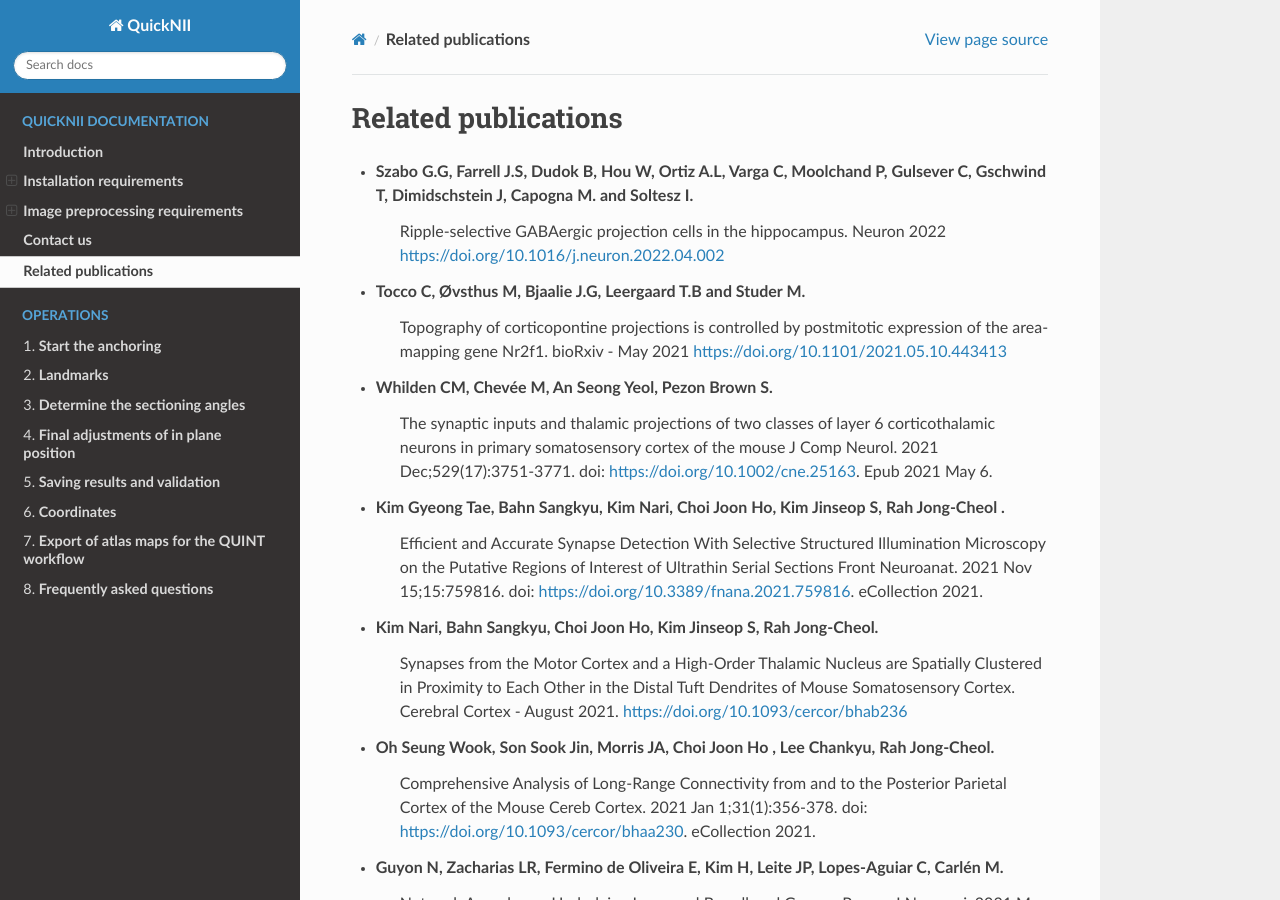
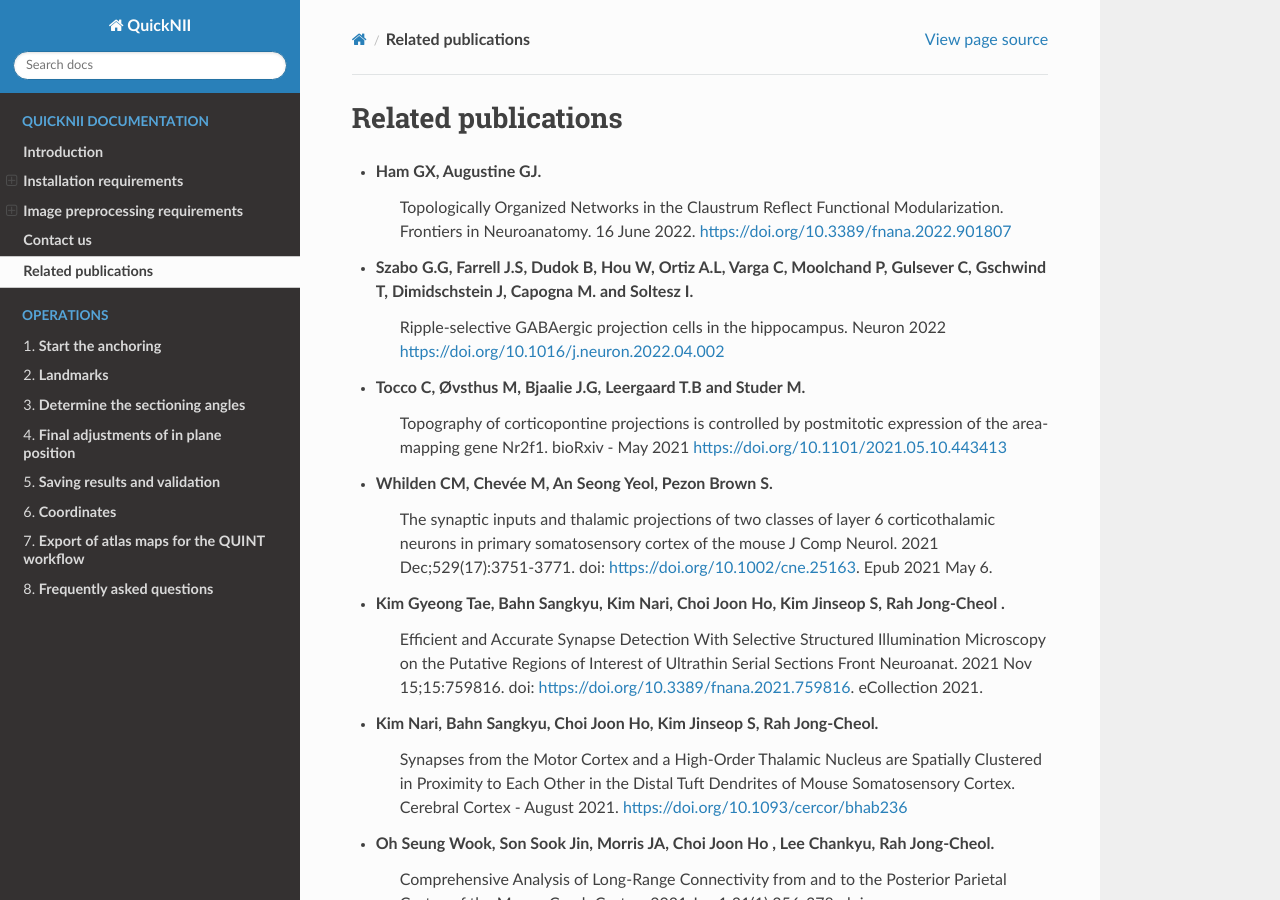
Before and after one commit to Tevemadar/QuickNII, a Sphinx documentation site: the page built from Docs/publications.rst, in a window 1280 px wide and 900 px high. Built offline with Sphinx 7.4.7 and the Read the Docs theme 2.0.0, drawn with Linux system fonts in a browser that asks for light colours.

Commit message:
Update publications.rst

```diff
--- a/Docs/publications.rst
+++ b/Docs/publications.rst
@@ -1,5 +1,9 @@
 **Related publications**
 ----------------------------
+* Ham GX, Augustine GJ.
+   Topologically Organized Networks in the Claustrum Reflect Functional Modularization. Frontiers in Neuroanatomy. 16 June 2022.
+   https://doi.org/10.3389/fnana.2022.901807
+
 * Szabo G.G, Farrell J.S, Dudok B, Hou W, Ortiz A.L, Varga C, Moolchand P, Gulsever C, Gschwind T, Dimidschstein J, Capogna M. and Soltesz I.
    Ripple-selective GABAergic projection cells in the hippocampus. Neuron 2022 https://doi.org/10.1016/j.neuron.2022.04.002
 
```
